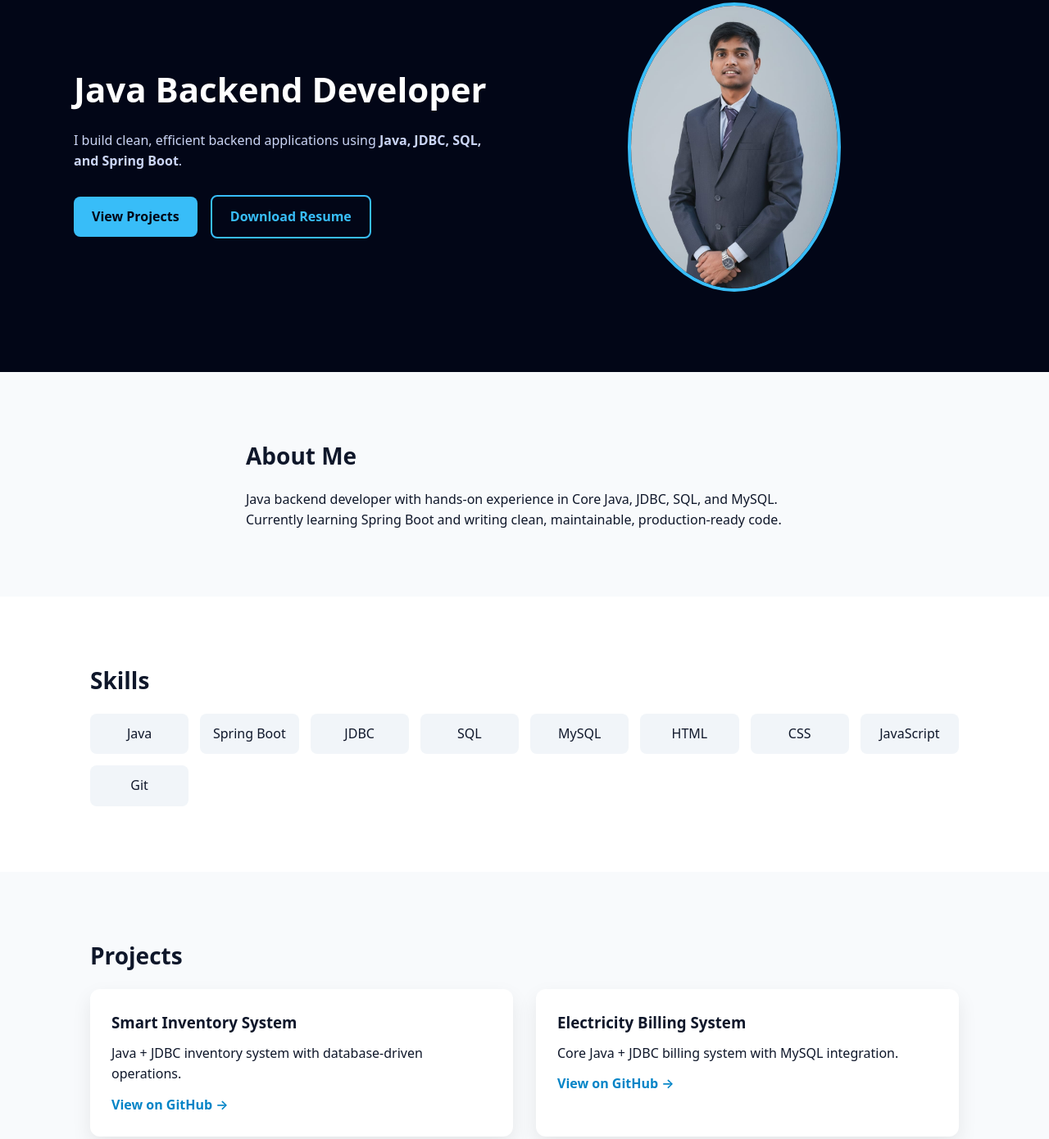
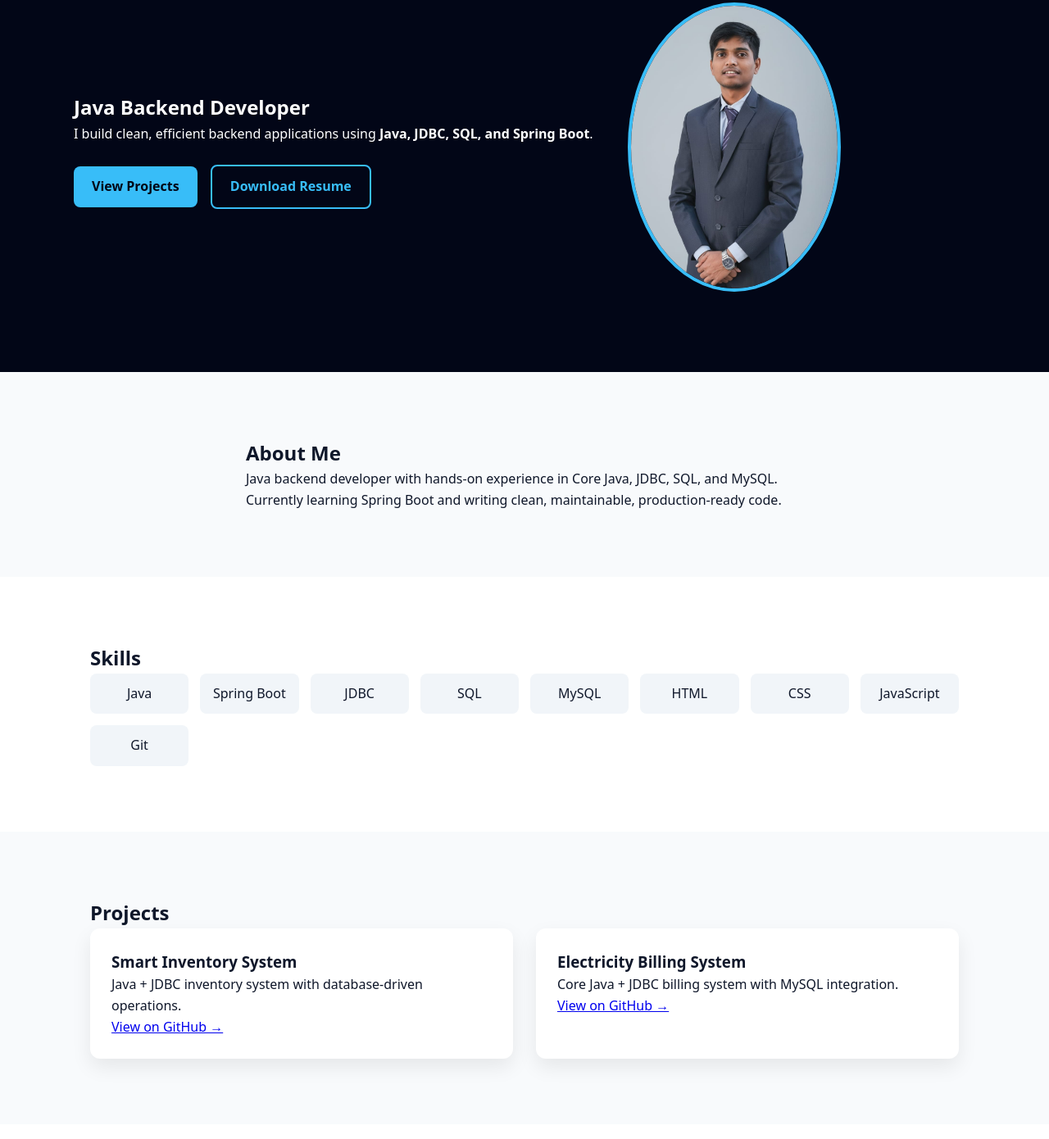
Before and after one commit to PremWaje03/PremWaje03.github.io, a plain HTML site: page index.html in a window 1280 px wide. Shown: the part 157-1547 px from the top of the page at 82% size. Drawn offline with Linux system fonts and the light colour scheme.

Commit message:
Fix style.css – proper layout and spacing

```diff
--- a/style.css
+++ b/style.css
@@ -1,19 +1,16 @@
-/* RESET */
 * {
   margin: 0;
   padding: 0;
   box-sizing: border-box;
 }
 
-/* BASE */
 body {
-  font-family: system-ui, -apple-system, BlinkMacSystemFont, "Segoe UI", sans-serif;
-  background-color: #f8fafc;
+  font-family: system-ui, sans-serif;
+  background: #f8fafc;
   color: #0f172a;
   line-height: 1.6;
 }
 
-/* LAYOUT */
 .container {
   max-width: 1100px;
   margin: auto;
@@ -24,7 +21,6 @@ body {
   max-width: 720px;
 }
 
-/* HEADER */
 .header {
   background: #020617;
 }
@@ -37,7 +33,7 @@ body {
 }
 
 .logo {
-  color: #ffffff;
+  color: white;
   font-size: 22px;
   font-weight: 700;
 }
@@ -50,39 +46,23 @@ body {
   color: #cbd5f5;
   margin-left: 24px;
   text-decoration: none;
-  font-size: 15px;
 }
 
 .nav a:hover {
-  color: #ffffff;
+  color: white;
 }
 
-/* HERO */
 .hero {
   background: #020617;
-  color: #ffffff;
+  color: white;
 }
 
 .hero-inner {
   display: grid;
   grid-template-columns: 1.2fr 0.8fr;
+  gap: 40px;
   align-items: center;
-  gap: 40px;
   padding: 90px 0;
-}
-
-.hero-text h1 {
-  font-size: 42px;
-  margin-bottom: 16px;
-}
-
-.hero-text p {
-  color: #cbd5f5;
-  max-width: 520px;
-}
-
-.hero-buttons {
-  margin-top: 28px;
 }
 
 .hero-image img {
@@ -91,14 +71,17 @@ body {
   border: 4px solid #38bdf8;
 }
 
-/* BUTTONS */
+.hero-buttons {
+  margin-top: 25px;
+}
+
 .btn {
-  display: inline-block;
   padding: 12px 22px;
   border-radius: 8px;
   font-weight: 600;
   text-decoration: none;
   margin-right: 12px;
+  display: inline-block;
 }
 
 .primary {
@@ -109,24 +92,16 @@ body {
 .secondary {
   border: 2px solid #38bdf8;
   color: #38bdf8;
-  background: transparent;
 }
 
-/* SECTIONS */
 .section {
   padding: 80px 0;
 }
 
 .light {
-  background: #ffffff;
+  background: white;
 }
 
-.section h2 {
-  font-size: 28px;
-  margin-bottom: 18px;
-}
-
-/* SKILLS */
 .skills-grid {
   display: grid;
   grid-template-columns: repeat(auto-fit, minmax(120px, 1fr));
@@ -136,12 +111,10 @@ body {
 .skills-grid span {
   background: #f1f5f9;
   padding: 12px;
+  text-align: center;
   border-radius: 8px;
-  text-align: center;
-  font-weight: 500;
 }
 
-/* PROJECTS */
 .projects-grid {
   display: grid;
   grid-template-columns: repeat(auto-fit, minmax(280px, 1fr));
@@ -149,33 +122,18 @@ body {
 }
 
 .project-card {
-  background: #ffffff;
+  background: white;
   padding: 26px;
   border-radius: 12px;
-  box-shadow: 0 10px 24px rgba(0, 0, 0, 0.08);
+  box-shadow: 0 10px 24px rgba(0,0,0,0.08);
 }
 
-.project-card h3 {
-  margin-bottom: 10px;
-}
-
-.project-card a {
-  display: inline-block;
-  margin-top: 12px;
-  color: #0284c7;
-  font-weight: 600;
-  text-decoration: none;
-}
-
-/* FOOTER */
 .footer {
   text-align: center;
   padding: 28px;
-  font-size: 14px;
   color: #64748b;
 }
 
-/* RESPONSIVE */
 @media (max-width: 768px) {
   .hero-inner {
     grid-template-columns: 1fr;
```
